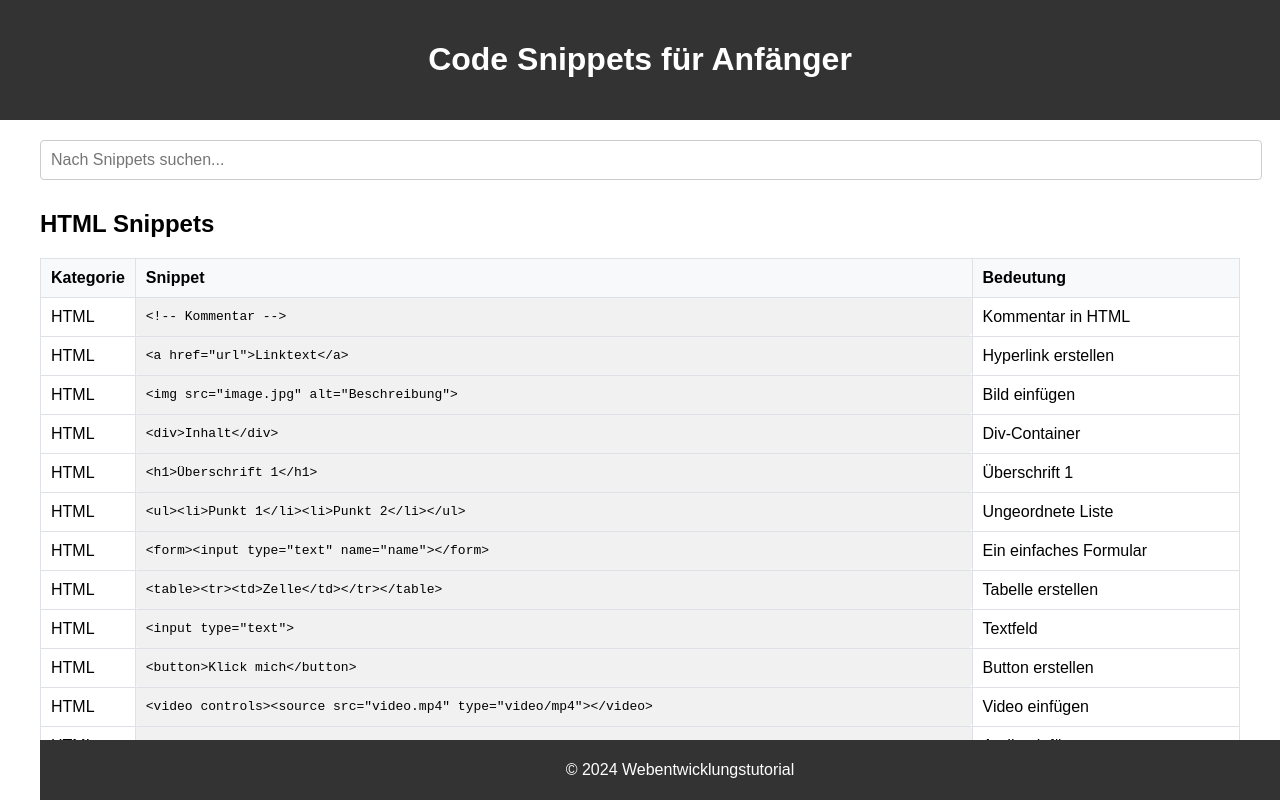
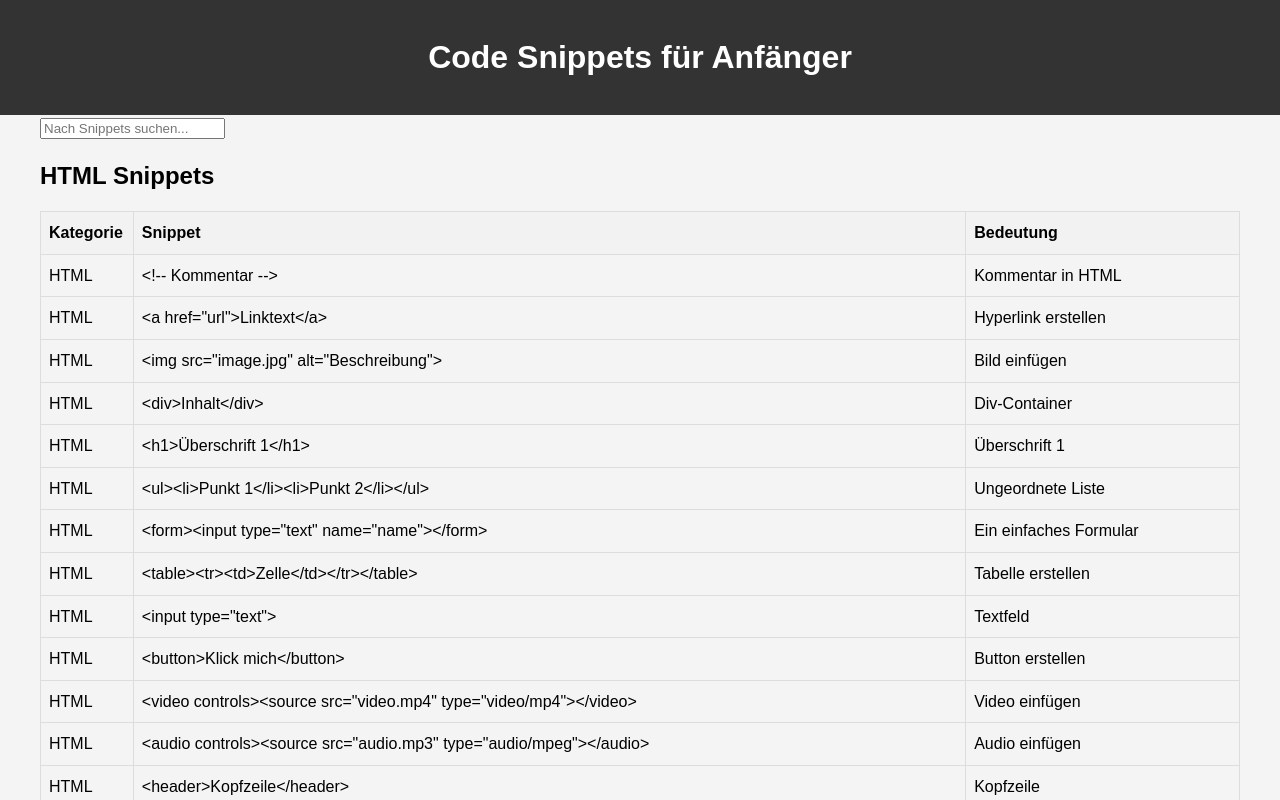
Before and after one commit to Danilo536/html-cheatblatt, a plain HTML site: page index.html in a window 1280 px wide. Shown: the top 800 px of the page. Drawn offline with Linux system fonts and the light colour scheme.

Commit message:
Update index.html

```diff
--- a/index.html
+++ b/index.html
@@ -7,77 +7,80 @@
     <style>
     body {
         font-family: Arial, sans-serif;
+        line-height: 1.6;
         margin: 0;
         padding: 0;
+        background-color: #f4f4f4;
+    }
+    header {
+        background: #333;
+        color: #fff;
+        padding: 1rem 0;
+        text-align: center;
+    }
+    .container {
+        width: 100%;
+        max-width: 1200px;
+        margin: auto;
+        padding: 0 1rem;
+        overflow: hidden;
+    }
+    h1, h2, h3, h4, h5, h6 {
+        margin: 1rem 0;
+    }
+    p {
+        margin: 0.5rem 0;
+    }
+    pre {
+        background: #eee;
+        padding: 1rem;
+        overflow-x: auto;
+        border-left: 5px solid #333;
+    }
+    .row {
+        display: flex;
+        flex-wrap: wrap;
+        margin: 0 -1rem;
+    }
+    .column {
+        flex: 1;
+        padding: 1rem;
         box-sizing: border-box;
     }
-        header {
-            background-color: #333;
-            color: white;
-            padding: 20px;
-            text-align: center;
+    @media (max-width: 768px) {
+        .row {
+            flex-direction: column;
         }
-        main {
-            padding: 20px;
-            margin-bottom: 60px; /* Platz für den Footer */
     }
+    /* Zusatz für Tabellenumrandung */
     table {
         width: 100%;
         border-collapse: collapse;
-            margin-bottom: 20px;
+        margin: 1rem 0;
     }
     th, td {
-            padding: 10px;
-            border: 1px solid #dee2e6;
+        border: 1px solid #ddd;
+        padding: 8px;
+    }
+    th {
+        background-color: #f2f2f2;
         text-align: left;
     }
-        th {
-            background-color: #f8f9fa;
+    /* Zusatz für Suchfeld */
+    .search-container {
+        display: flex;
+        justify-content: center;
+        margin: 1rem 0;
     }
-        .snippet-code {
-            background-color: #f1f1f1;
+    .search-container input[type="text"] {
+        width: 100%;
+        max-width: 300px;
         padding: 10px;
-            border-radius: 4px;
-            font-family: monospace;
-        }
-        @media (max-width: 600px) {
-            table, th, td {
-                display: block;
-                width: 100%;
-            }
-            th, td {
-                padding: 10px;
-                text-align: left;
-            }
-            th {
-                background-color: #f8f9fa;
-            }
-        }
-        .container {
-            max-width: 1200px;
-            margin: 0 auto;
-        }
-        footer {
-            background-color: #333;
-            color: white;
-            text-align: center;
-            padding: 5px 0;
-            position: fixed;
-            width: 100%;
-            bottom: 0;
-        }
-        .search-bar {
-            margin-bottom: 20px;
-        }
-        .search-bar input {
-            width: 100%;
-            padding: 10px;
-            font-size: 16px;
-            margin-bottom: 10px;
         border: 1px solid #ccc;
         border-radius: 4px;
     }
 </style>
+
 <script>
     function searchSnippets() {
         var input, filter, tables, tr, td, i, j, txtValue;
```
Lines whose indentation alone changed are shown as unchanged.
